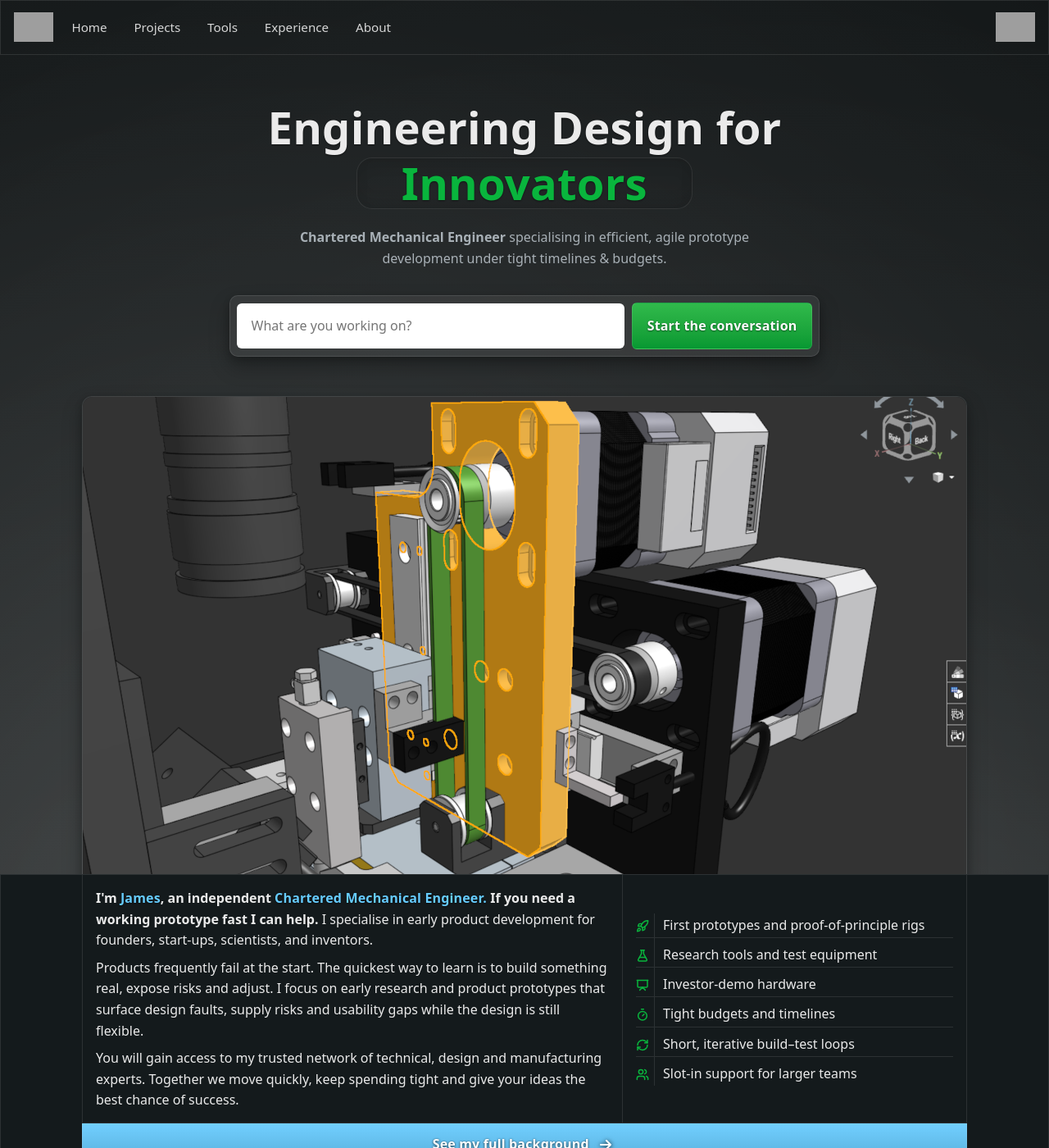
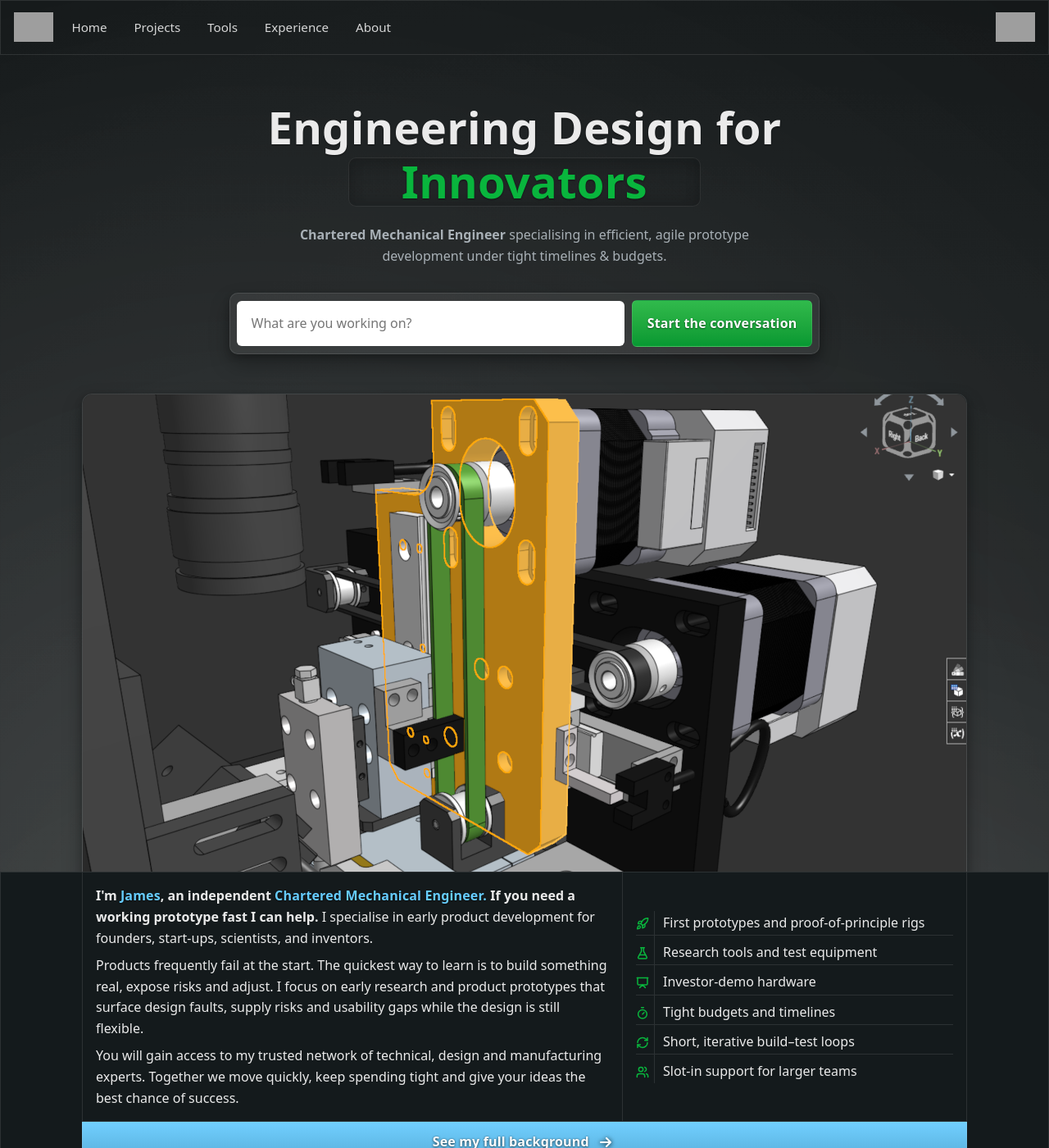
Before and after one commit to JamesAIzzard/jamesaizzard.github.io, a Jekyll site: the page built from index.html, in a window 1280 px wide and 1400 px high. Shown: the whole window at 82% size. Built offline with Jekyll 4.4.1, drawn with Linux system fonts in a browser that asks for light colours; some web fonts are replaced; grey boxes are pictures that could not be loaded.

Commit message:
Refactor hero section: adjust slot viewport dimensions and box-shadow for improved visual consistency and aesthetics.

```diff
--- a/_sass/components/_hero.scss
+++ b/_sass/components/_hero.scss
@@ -25,18 +25,18 @@
   position: relative;
   overflow: hidden;
   vertical-align: bottom;
-  height: 1.15em;
-  line-height: 1.15;
+  height: 1.10em; /* slightly shorter */
+  line-height: 1.10;
   width: max-content; /* size to longest word */
   min-width: max-content;
   margin: clamp(0.075em, 0.4vw, 0.175em) auto 0; /* half the previous spacing */
-  border-radius: 0.35em;
-  padding: 0 0.25ch;
+  border-radius: 0.175em; /* 50% of previous radius */
+  padding: 0 0.6ch; /* a little wider */
   background: var(--page-bg, transparent);
   /* Subtle 'hole in the page' effect */
   box-shadow:
-    inset 0 10px 16px rgba(0, 0, 0, 0.08),
-    inset 0 -10px 16px rgba(0, 0, 0, 0.08),
+    inset 0 12px 20px rgba(0, 0, 0, 0.14),
+    inset 0 -12px 20px rgba(0, 0, 0, 0.14),
     inset 0 0 0 1px var(--panel-edge);
 }
 
@@ -51,8 +51,8 @@
 
 #hero-title .slot-item {
   display: block;
-  height: 1.15em;
-  line-height: 1.15;
+  height: 1.10em; /* match viewport height */
+  line-height: 1.10;
   white-space: nowrap;
   width: max-content; /* intrinsic width per word */
   color: var(--accent-1);
```
